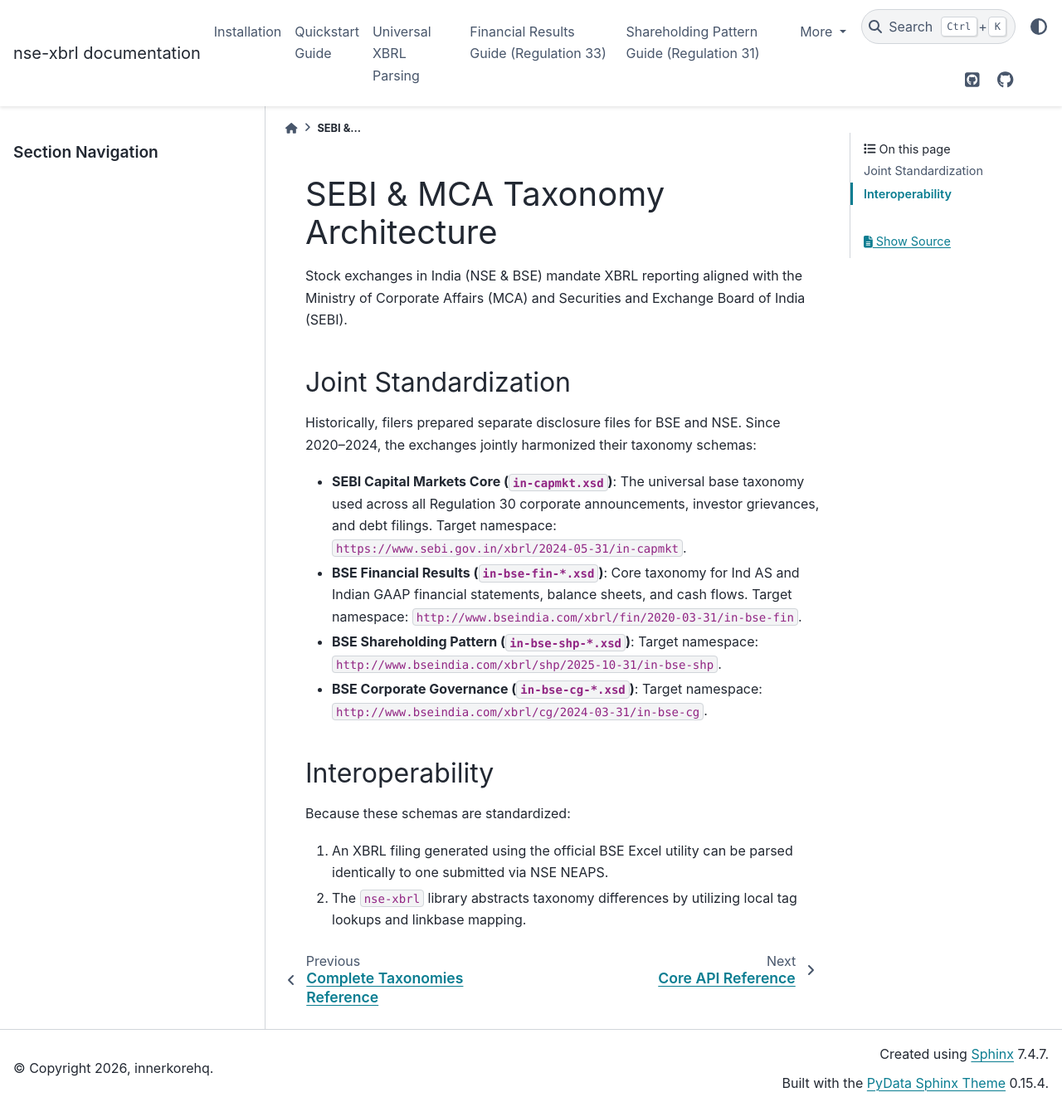
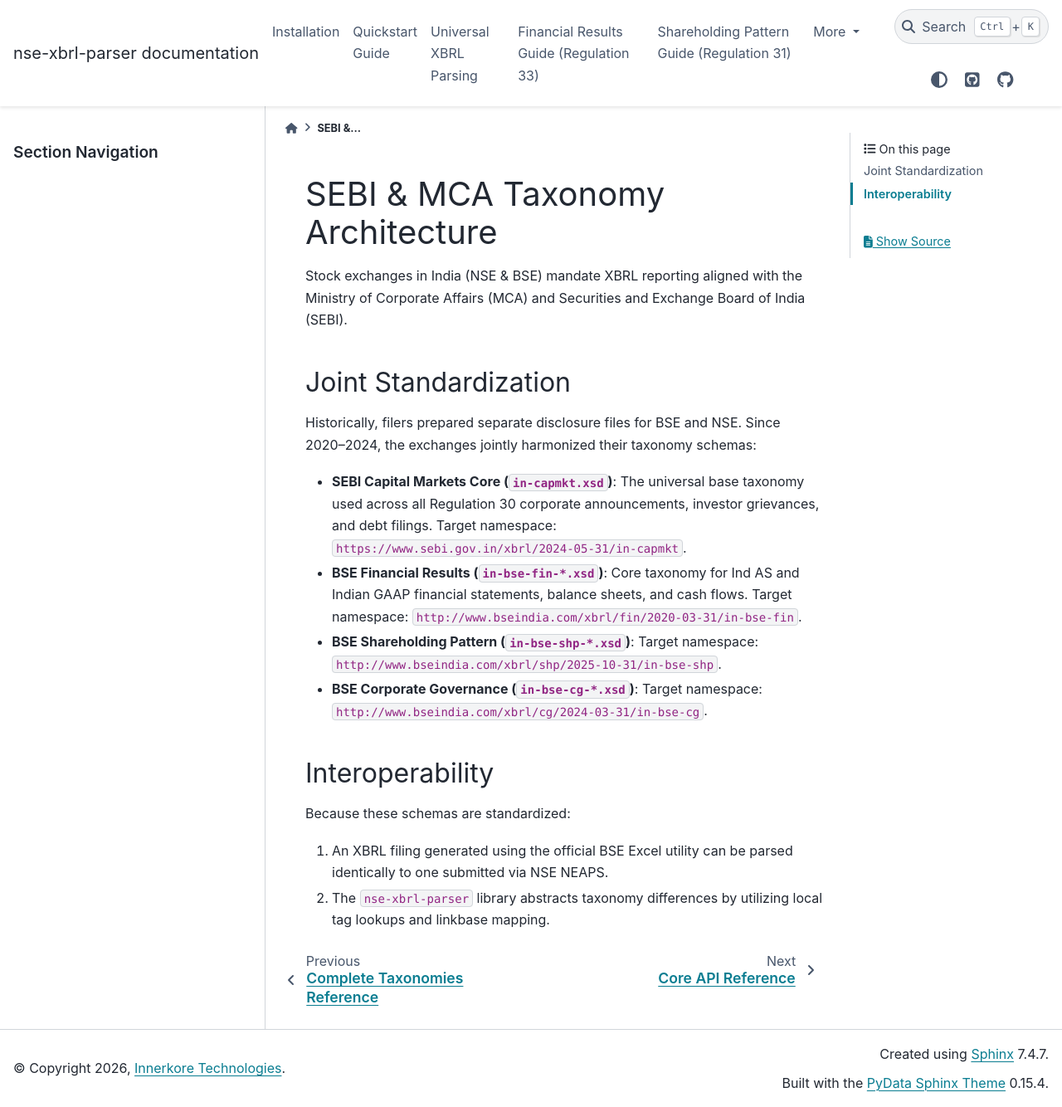
Before and after one commit to innerkorehq/nse-xbrl, a Sphinx documentation site: the page built from docs/taxonomies/sebi_mca_architecture.md, in a window 1280 px wide and 1334 px high. Shown: the whole window at 83% size. Built offline with Sphinx 7.4.7 and the PyData theme 0.15.4, drawn with Linux system fonts in a browser that asks for light colours.

Commit message:
docs: update branding to Innerkore Technologies and align all references to nse-xbrl-parser

```diff
--- /dev/null
+++ b/docs/_templates/copyright.html
@@ -0,0 +1,3 @@
+<p>
+  &#169; Copyright 2026, <a href="https://www.innerkore.com/" target="_blank" rel="noopener">Innerkore Technologies</a>.
+</p>
--- a/docs/conf.py
+++ b/docs/conf.py
@@ -7,9 +7,9 @@ import os
 import sys
 sys.path.insert(0, os.path.abspath("../src"))
 
-project = "nse-xbrl"
-copyright = "2026, innerkorehq"
-author = "innerkorehq"
+project = "nse-xbrl-parser"
+copyright = "2026, Innerkore Technologies"
+author = "Innerkore Technologies"
 release = "0.1.0"
 version = "0.1.0"
 
@@ -58,7 +58,7 @@ myst_heading_anchors = 3
 
 html_theme = "pydata_sphinx_theme"
 html_static_path = ["_static"]
-html_title = "nse-xbrl documentation"
+html_title = "nse-xbrl-parser documentation"
 
 html_theme_options = {
     "github_url": "https://github.com/innerkorehq/nse-xbrl",
--- a/docs/taxonomies/sebi_mca_architecture.md
+++ b/docs/taxonomies/sebi_mca_architecture.md
@@ -15,4 +15,4 @@ Historically, filers prepared separate disclosure files for BSE and NSE. Since 2
 
 Because these schemas are standardized:
 1. An XBRL filing generated using the official BSE Excel utility can be parsed identically to one submitted via NSE NEAPS.
-2. The `nse-xbrl` library abstracts taxonomy differences by utilizing local tag lookups and linkbase mapping.
+2. The `nse-xbrl-parser` library abstracts taxonomy differences by utilizing local tag lookups and linkbase mapping.
--- a/pyproject.toml
+++ b/pyproject.toml
@@ -4,7 +4,7 @@ version = "0.1.0"
 description = "Async Python 3.14 library for parsing XBRL Filing Information of NSE & BSE across all taxonomies"
 readme = "README.md"
 authors = [
-    { name = "innerkorehq" }
+    { name = "Innerkore Technologies", email = "info@innerkore.com" }
 ]
 requires-python = ">=3.12"
 dependencies = [
```
Also changed, not shown: README.md (+2 -1 lines), docs/getting_started/quickstart.md (+1 -1 lines), docs/index.md (+1 -1 lines).
